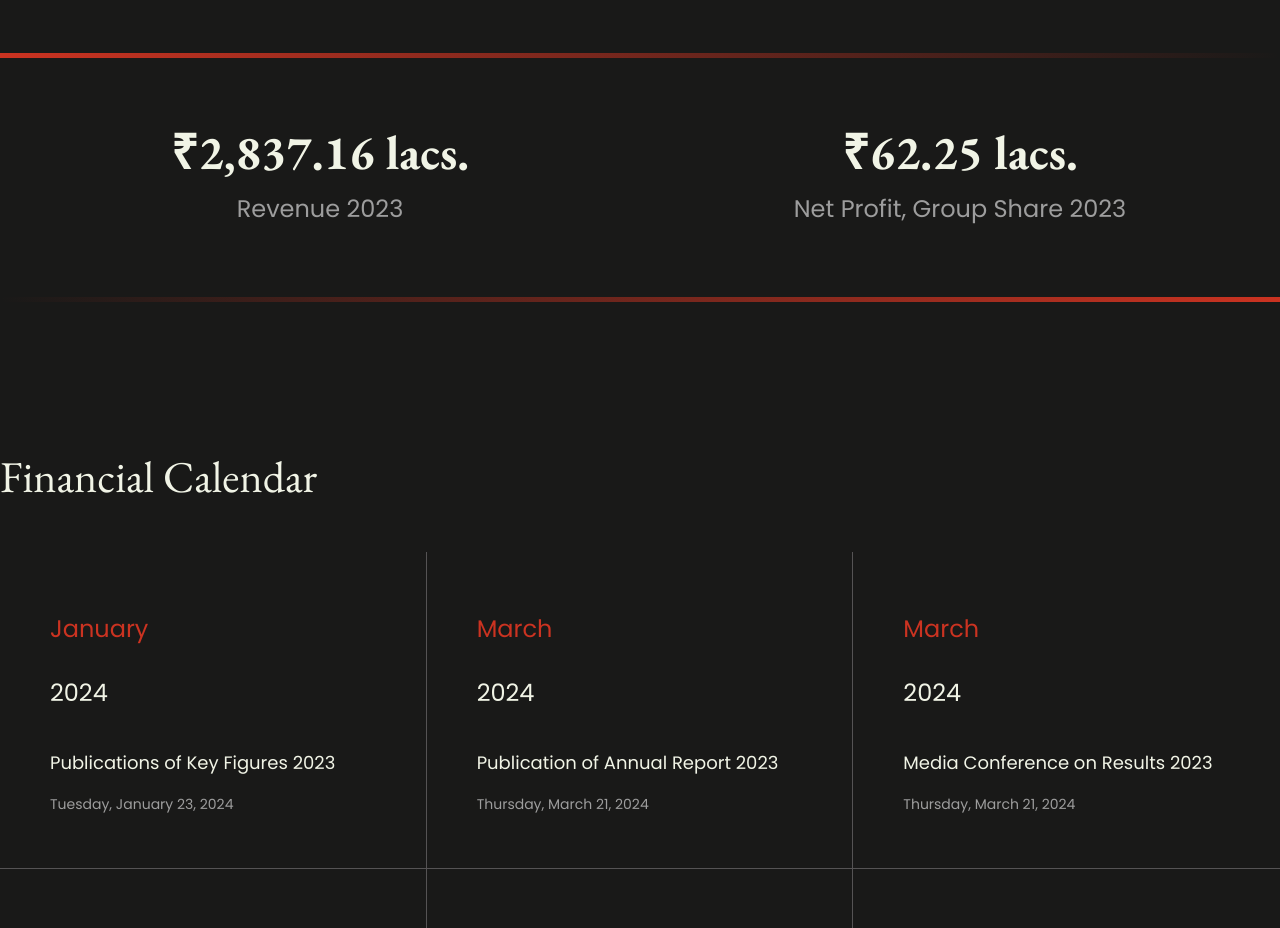
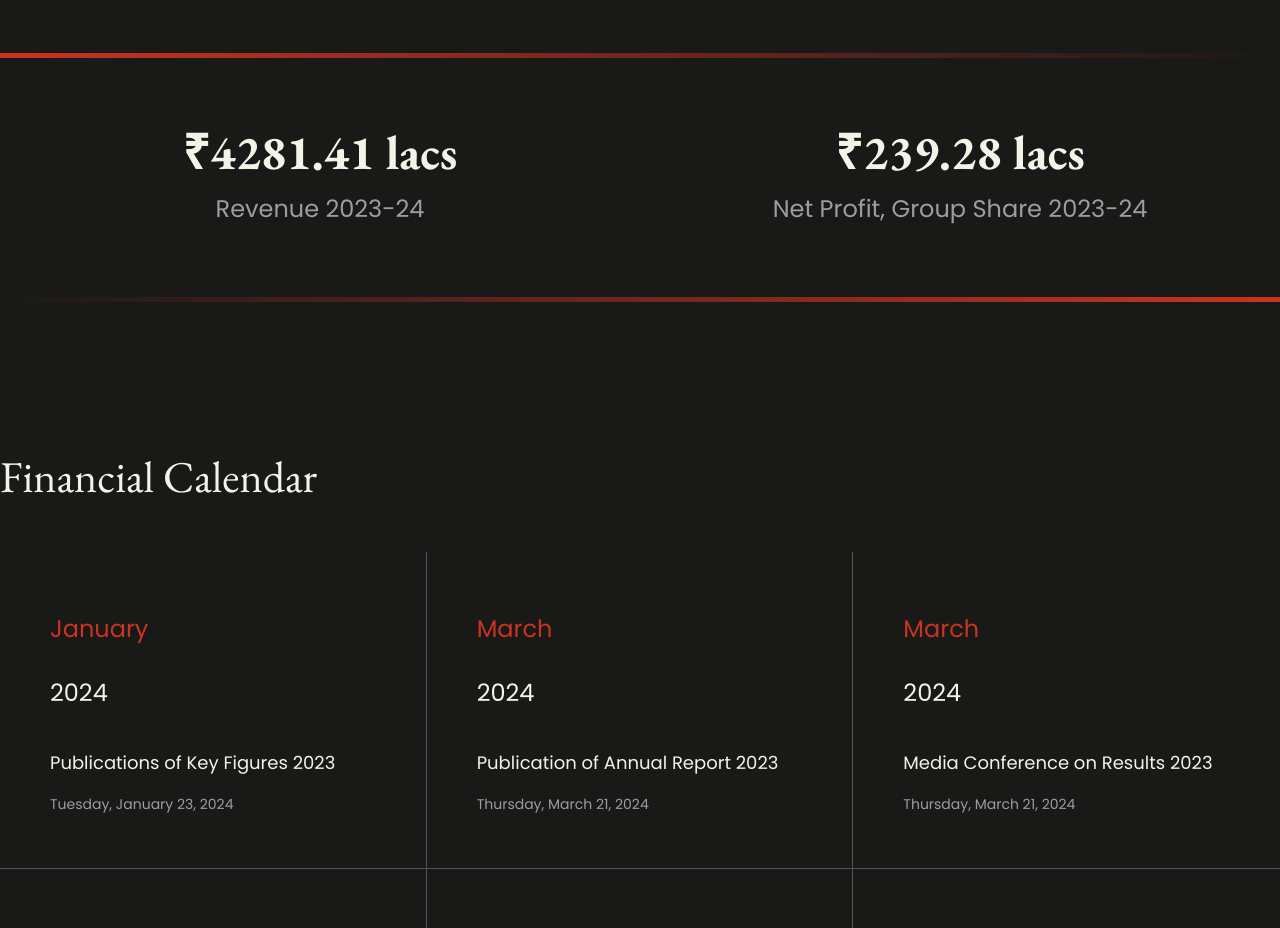
Before and after one commit to TarunRajpurohit123/pace-bussiness-website, a Next.js app in the folder pace-website/: page /investors in a window 1280 px wide. Shown: the part 1700-2628 px from the top of the page. Built offline with nearby package versions, Linux system fonts and the light colour scheme.

Commit message:
investor statics update

```diff
--- a/pace-website/src/components/components/InvestorStatics.jsx
+++ b/pace-website/src/components/components/InvestorStatics.jsx
@@ -3,12 +3,12 @@ export default function InvestorStatics() {
     <section className="pt-[7.5rem] pb-[7.5rem] InvestorStatics--mobile">
       <section className="page-width flex justify-between investor__statics items-center gradient-border-container">
         <div className="investor_state_card">
-          <h1 className="investor_state_heading">₹2,837.16 lacs.</h1>
-          <p className="investor_state_span">Revenue 2023</p>
+          <h1 className="investor_state_heading">₹4281.41 lacs</h1>
+          <p className="investor_state_span">Revenue 2023-24</p>
         </div>
         <div className="investor_state_card">
-          <h1 className="investor_state_heading">₹62.25 lacs.</h1>
-          <p className="investor_state_span">Net Profit, Group Share 2023</p>
+          <h1 className="investor_state_heading">₹239.28 lacs</h1>
+          <p className="investor_state_span">Net Profit, Group Share 2023-24</p>
         </div>
       </section>
     </section>
```
